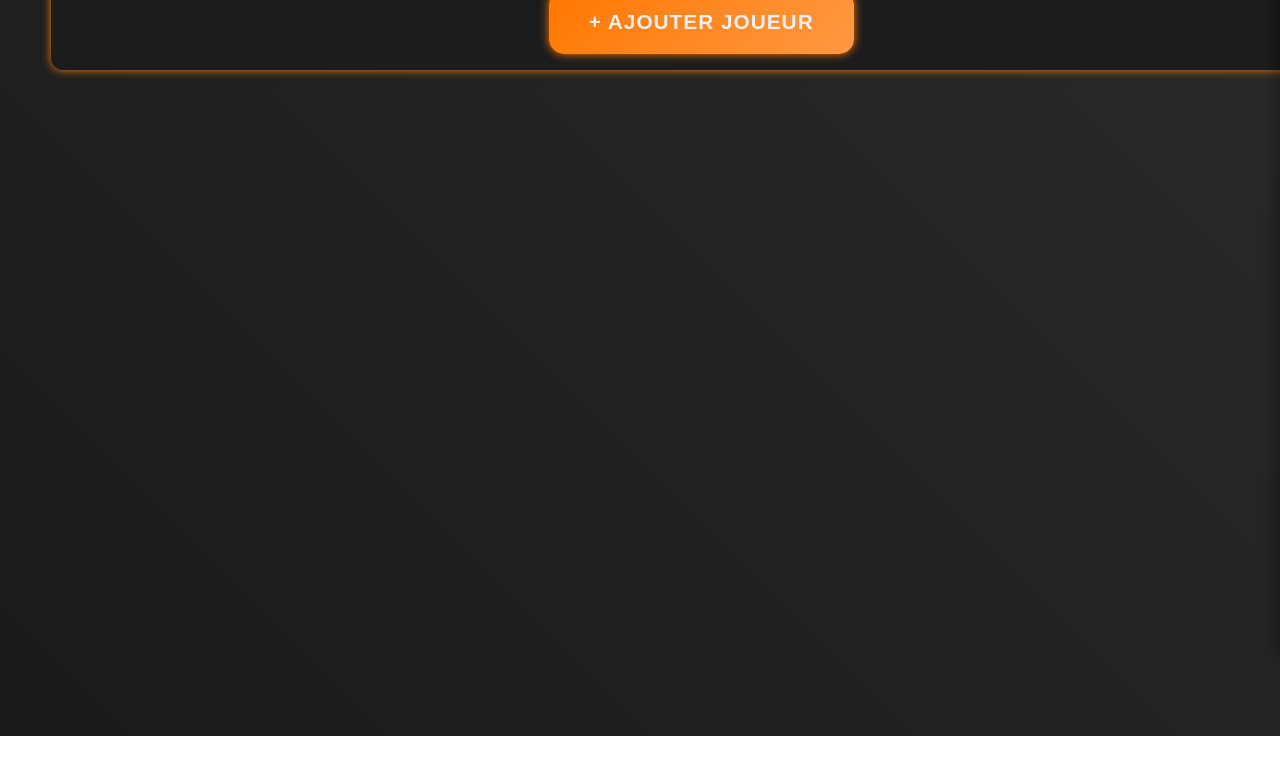
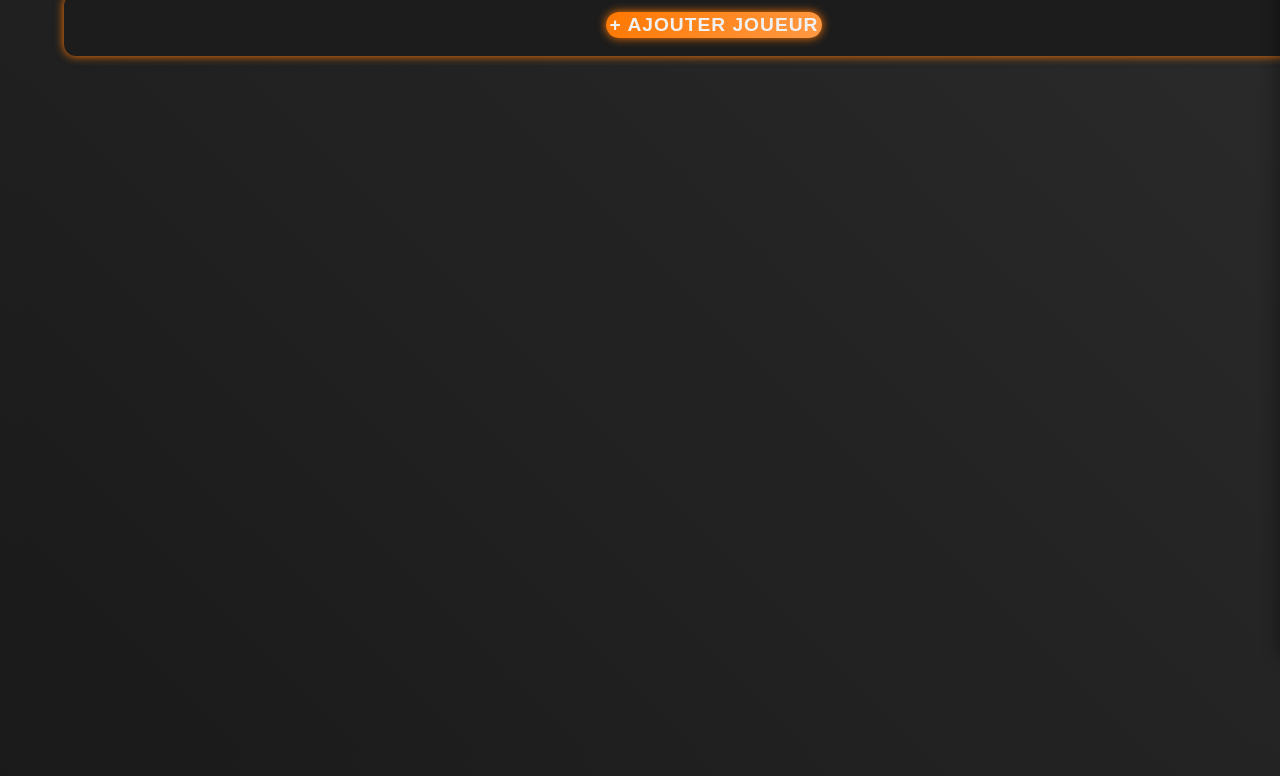
Before and after one commit to Bemps17/scoreur, a plain HTML site: page index.html in a window 1280 px wide. Shown: the part 84-860 px from the top of the page. Before the commit the page ends 820 px from the top, so only its background shows below. Drawn offline with Linux system fonts and the light colour scheme.

Commit message:
Votre message de commit

```diff
--- a/Assets/styles.css
+++ b/Assets/styles.css
@@ -319,11 +319,11 @@ button.score-button {
 
 #addPlayerBtn {
     display: block;
-    margin: 60px auto;
-    padding: 20px 40px;
-    font-size: 1.3rem;
+    margin: 10px auto;
+    padding: 2px 4px;
+
     background: var(--gradient);
-    border-radius: 15px;
+    border-radius: 3px;
 }
 
 @media (orientation: landscape) {
@@ -338,9 +338,9 @@ button.score-button {
     }
     #addPlayerBtn {
         display: block;
-        margin: 6px auto;
-        padding: 20px 40px;
-        font-size: 1.3rem;
+        margin: 8px auto;
+
+
         background: var(--gradient);
         border-radius: 15px;
     }
@@ -667,12 +667,7 @@ input:checked + .slider::before {
         margin-top: 5px;
         margin-bottom: 5px;
     }
-    .player {
 
-        max-width: 90%;
-        margin: 0 auto;
-        padding: 40px 20px;
-    }
     .score-label {
         grid-area: name;
         margin-top: 2vh;
--- a/Assets/stylev2.css
+++ b/Assets/stylev2.css
@@ -9,6 +9,10 @@
 }
 
 body {
+   max-width: 100vw;
+
+}
+#globalContainer{
     position: relative;
     top: 0vh;
     font-family: 'SF Pro Display', -apple-system, BlinkMacSystemFont, sans-serif;
@@ -23,7 +27,6 @@ body {
     align-items: center;
 
 }
-
 .tab-navigation {
     display: flex;
     justify-content: space-around;
@@ -202,10 +205,12 @@ body {
 
     .player {
         max-width: 100%; /* S'assure que les cartes occupent la place disponible */
-        margin: auto;
+
     }
     /* Contenu des onglets */
 .tab-content {
+    display: flex;
+    justify-content: center;
     width: 100vw;
 
 }
@@ -218,10 +223,11 @@ body {
 
 .tab-pane.active {
     position: absolute;
-    left: 0px;
+
     display: block;
     opacity: 1;
-    width: 100vw;
+    width: 98vw;
+
 
 }
 }
--- a/index.html
+++ b/index.html
@@ -22,40 +22,7 @@
 
     <body>
 
-
-
-        <!-- <div class="tab-navigation">
-            <button class="tab-button active" data-tab="scorer">Scoreur</button>
-            <button class="tab-button" data-tab="timer">Timer</button>
-            <div class="settings-button">⚙️</div>
-        </div>
-
-        <div class="tab-content">
-            <div id="scorer" class="tab-pane active">
-                <div class="container">
-                   <div class="topPlayers">
-                    <button id="addPlayerBtn">+ joueur</button></div>
-                        <div id="players"></div>
-
-                    </div>
-                </div>
-            </div>
-
-            <div id="timer" class="tab-pane">
-                <div class="container">
-
-                    <div class="timer-display" id="timerDisplay">
-                        <span id="timeLeft">45</span>
-                        <div class="timer-controls">
-                            <button id="startTimer">▶️</button>
-                            <button id="pauseTimer">⏸️</button>
-                            <button id="resetTimer">🔄</button>
-                            <button id="addTime">+⏱️</button>
-                        </div>
-                    </div>
-                </div>
-            </div>
-        </div> -->
+<section id="globalContainer">
         <div class="tab-navigation">
             <button class="tab-button active" data-tab="scorer">Scoreur</button>
             <button class="tab-button" data-tab="timer">Timer</button>
@@ -144,6 +111,7 @@
 
           <!-- Overlay pour l'animation des particules -->
 <div id="winnerOverlay" class="hidden"></div>
+</section>
 
         <script src="./Assets/script.js"></script>
     </body>
```
